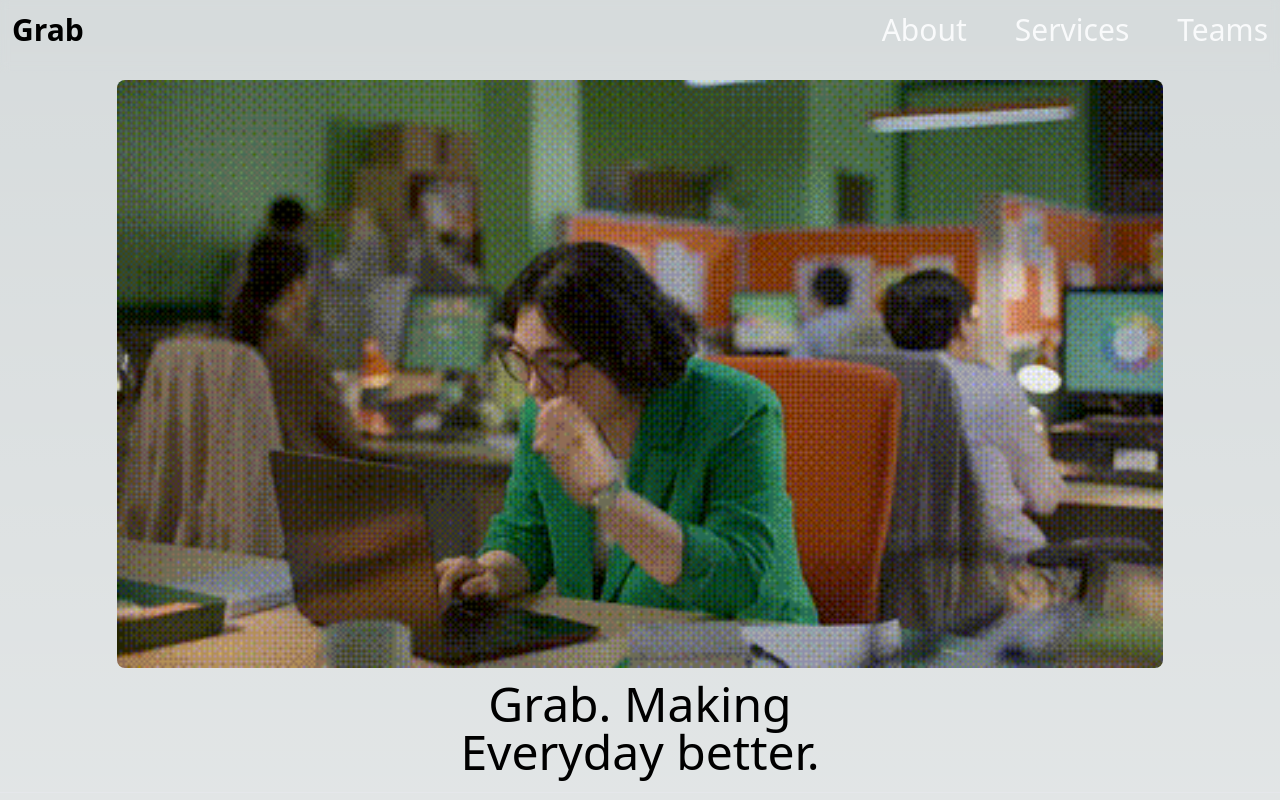
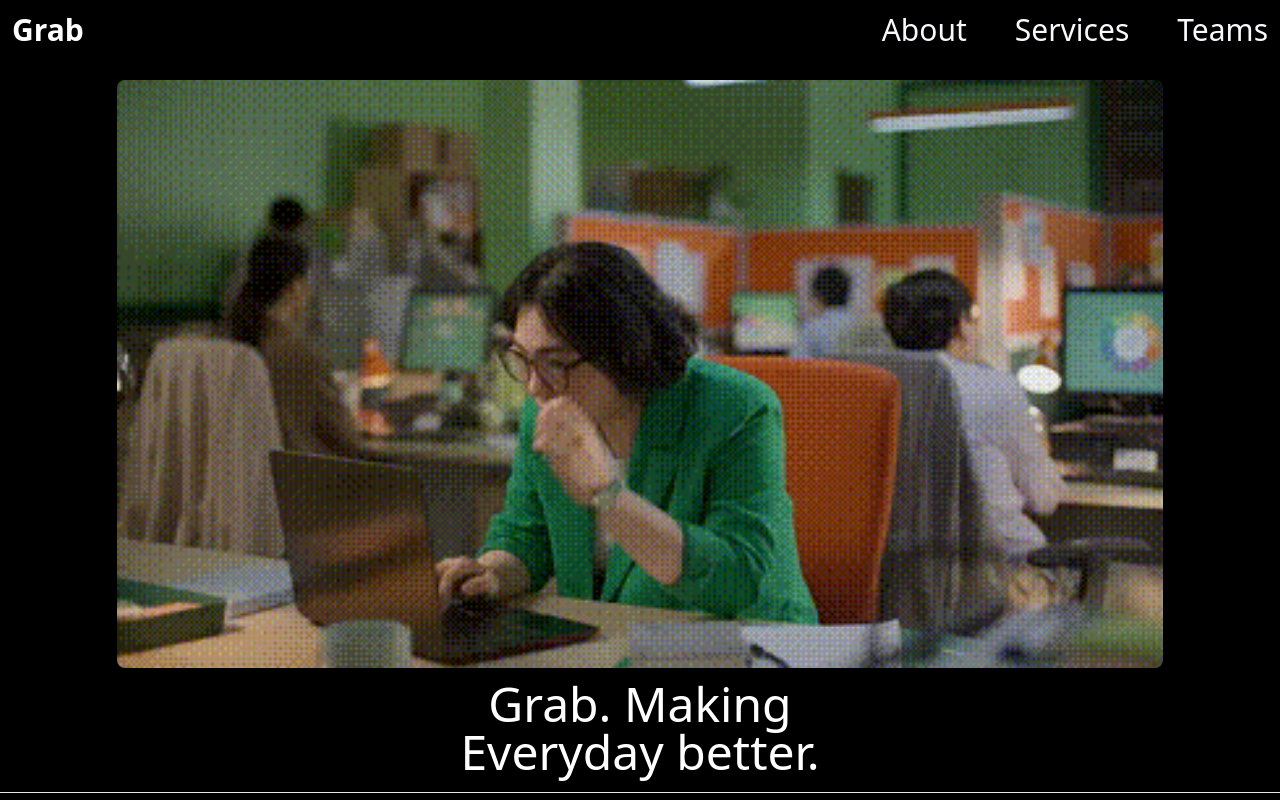
Before and after one commit to ZIMNF/Grab---Clone, a Next.js app: page / in a window 1280 px wide. Shown: the top 800 px of the page. Built offline with nearby package versions, Linux system fonts and the light colour scheme.

Commit message:
fix: navbar

```diff
--- a/src/app/layout.tsx
+++ b/src/app/layout.tsx
@@ -19,9 +19,9 @@
   return (
     <html lang="en">
       <html data-theme="dark"></html>
-      <body>
+      <body className="bg-black text-white">
         <Navbar />
-        <main className="relative overflow-hidden">{children}</main>
+        <main className="relative overflow-hidden bg-black text-white">{children}</main>
         <Footer />
       </body>
     </html>
--- a/src/app/page.tsx
+++ b/src/app/page.tsx
@@ -5,7 +5,7 @@
 
 export default function Home() {
   return (
-    <div className="">
+    <div className=" bg-black text-white">
       <Video />
       <Services />
       <History />
--- a/src/components/Footer.tsx
+++ b/src/components/Footer.tsx
@@ -2,7 +2,7 @@
 
 function Footer() {
   return (
-    <footer className="footer footer-center p-4 bg-base-300 text-base-content">
+    <footer className="footer footer-center p-4 bg-base-300 text-white">
       <aside>
         <p>Copyright © Grab 2024 - Terms and Policies • Privacy Notice</p>
       </aside>
--- a/src/components/Navbar.tsx
+++ b/src/components/Navbar.tsx
@@ -8,6 +8,10 @@
 
   const toggleNabvar = () => {
     setIsClick(!isClick);
+  };
+
+  const handleLinkClick = () => {
+    setIsClick(false); // Menyembunyikan navbar setelah link diklik
   };
 
   return (
@@ -43,13 +47,13 @@
           {isClick && (
             <div className="sm:hidden items-center">
               <div className="pt-2 pb-3 spce-y-1 sm:px-3">
-                <Link href="/about" className=" text-white block hover:bg-white hover:text-black rounded-lg p-2 ">
+                <Link href="/about" onClick={handleLinkClick} className=" text-white block hover:bg-white rounded-lg p-2 font-bold">
                   About
                 </Link>
-                <Link href="/services" className="text-white block hover:bg-white hover:text-black rounded-lg p-2">
+                <Link href="/services" onClick={handleLinkClick} className="text-white block hover:bg-white rounded-lg p-2 font-bold">
                   Services
                 </Link>
-                <Link href="/teams" className="text-white block hover:bg-white hover:text-black rounded-lg p-2">
+                <Link href="/teams" onClick={handleLinkClick} className="text-white block hover:bg-white rounded-lg p-2 font-bold">
                   Teams
                 </Link>
               </div>
```
